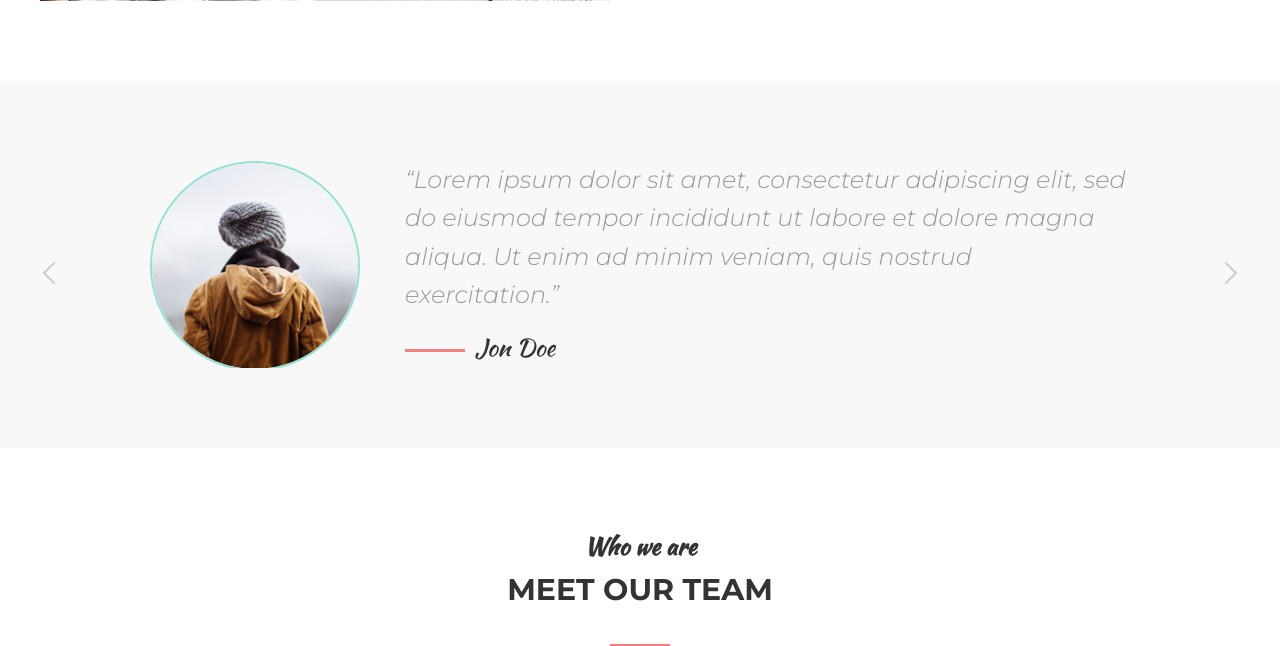
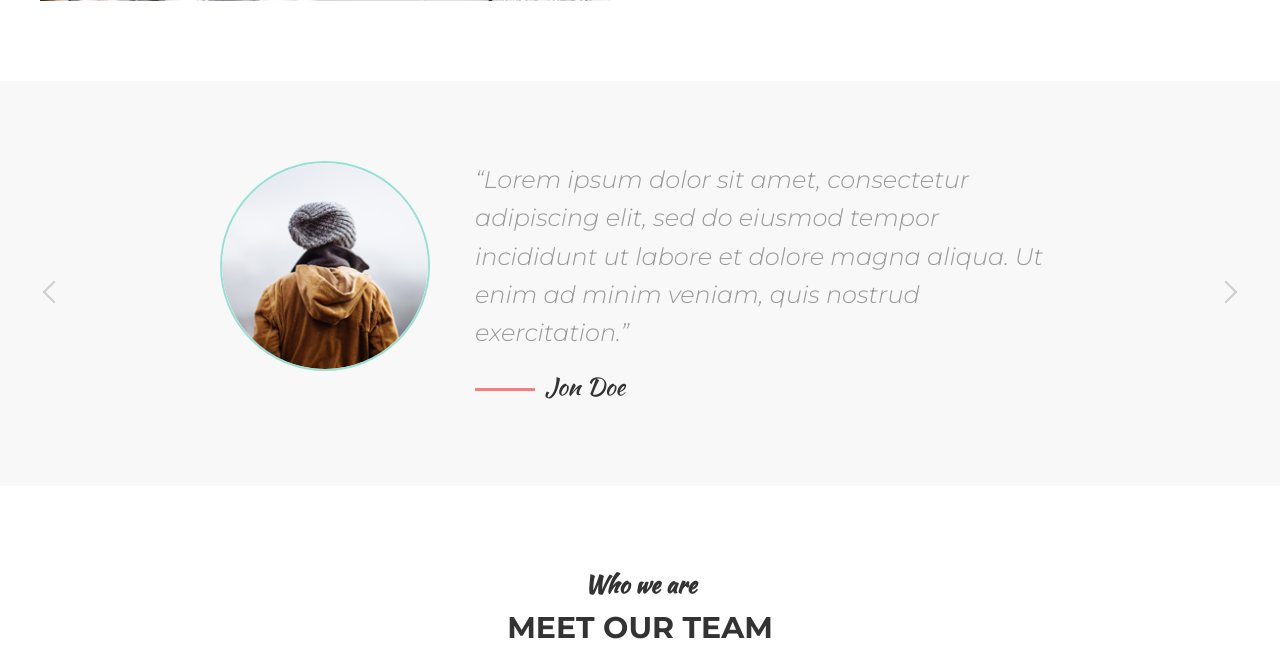
Before and after one commit to Domodomko/html_mogo, a PHP site: page / in a window 1280 px wide. Shown: the part 4029-4675 px from the top of the page. Run offline with PHP 8.4, Linux system fonts and the light colour scheme.

Commit message:
Changed padding, cause image was cropped

```diff
--- a/assets/css/style.css
+++ b/assets/css/style.css
@@ -688,7 +688,7 @@ hr {
 }
 
 .reviews .slick-slider {
-    padding: 0 110px;
+    padding: 0 180px;
 }
 
 .reviews__item {
```
